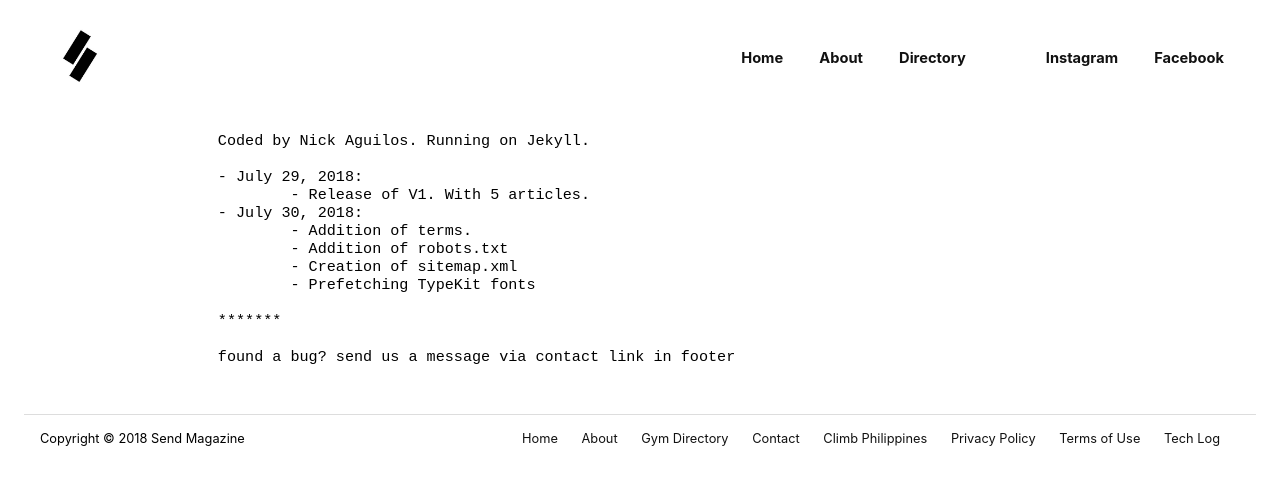
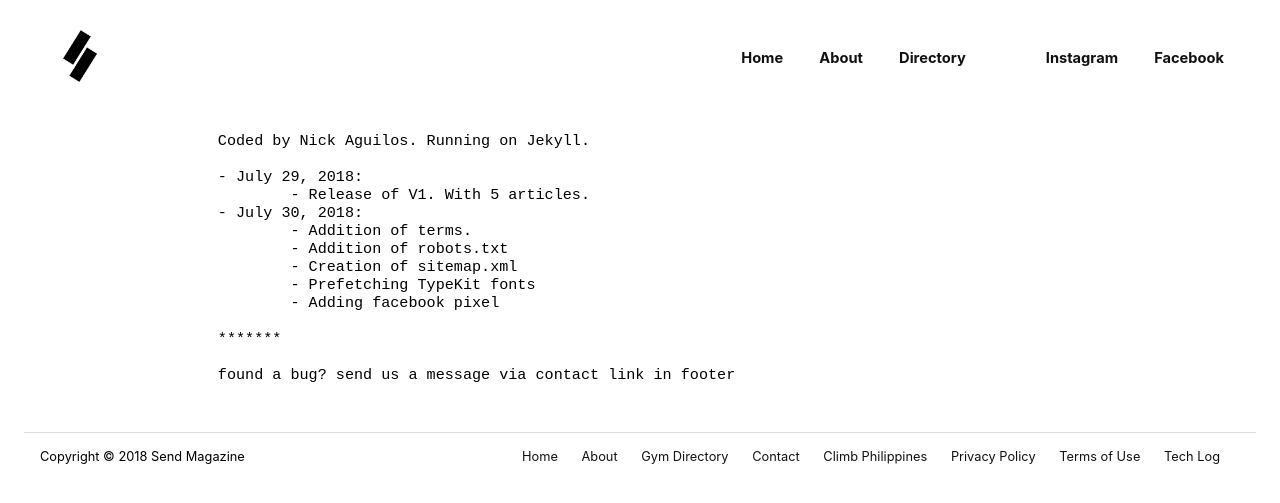
Before and after one commit to nickaguilos/sendmagazine, a Jekyll site: the page built from tech.md, in a window 1280 px wide. Shown: the top 503 px of the page. Built offline with Jekyll 4.4.1, drawn with Linux system fonts in a browser that asks for light colours; nearby versions of some CDN libraries.

Commit message:
adding facebook pixel tracker

```diff
--- a/tech.md
+++ b/tech.md
@@ -13,6 +13,7 @@ permalink: tech-log
 					- Addition of robots.txt
 					- Creation of sitemap.xml
 					- Prefetching TypeKit fonts
+					- Adding facebook pixel
 
 				*******
 
```
